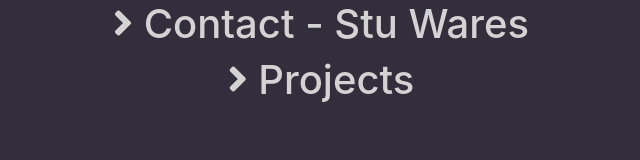
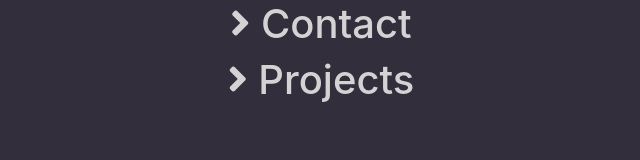
Before and after one commit to StuWares/minisite, a plain HTML site: page index.html in a window 1280 px wide. Shown: the whole page, without its empty margins (319-959 px from the left). Drawn offline with nearby package versions, Linux system fonts and the light colour scheme.

Commit message:
removed name from contact header

```diff
--- a/index.html
+++ b/index.html
@@ -21,7 +21,7 @@
 <body>
     <div class="container-fluid" id="outer-box">
         <div id="intro-box" class="text-center">
-            <h1 id="contact-title"><i class="fas fa-angle-right" id="contact-arrow"></i> Contact - Stu Wares</h1>
+            <h1 id="contact-title"><i class="fas fa-angle-right" id="contact-arrow"></i> Contact</h1>
         </div>
         <div class="jumbotron text-center" id="inner-box" >
             <a href="https://github.com/StuWares/" target="_blank"><i class="fab fa-github-square fa-5x"></i></a>
```
